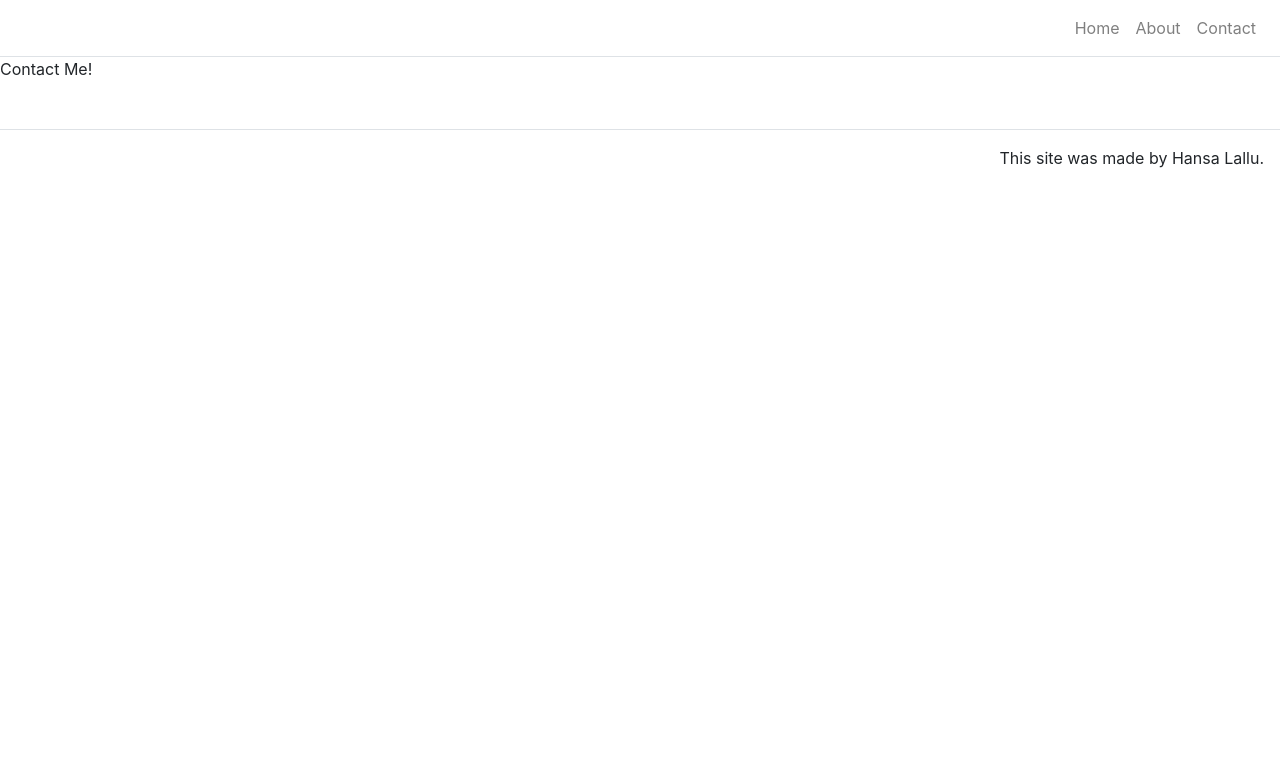
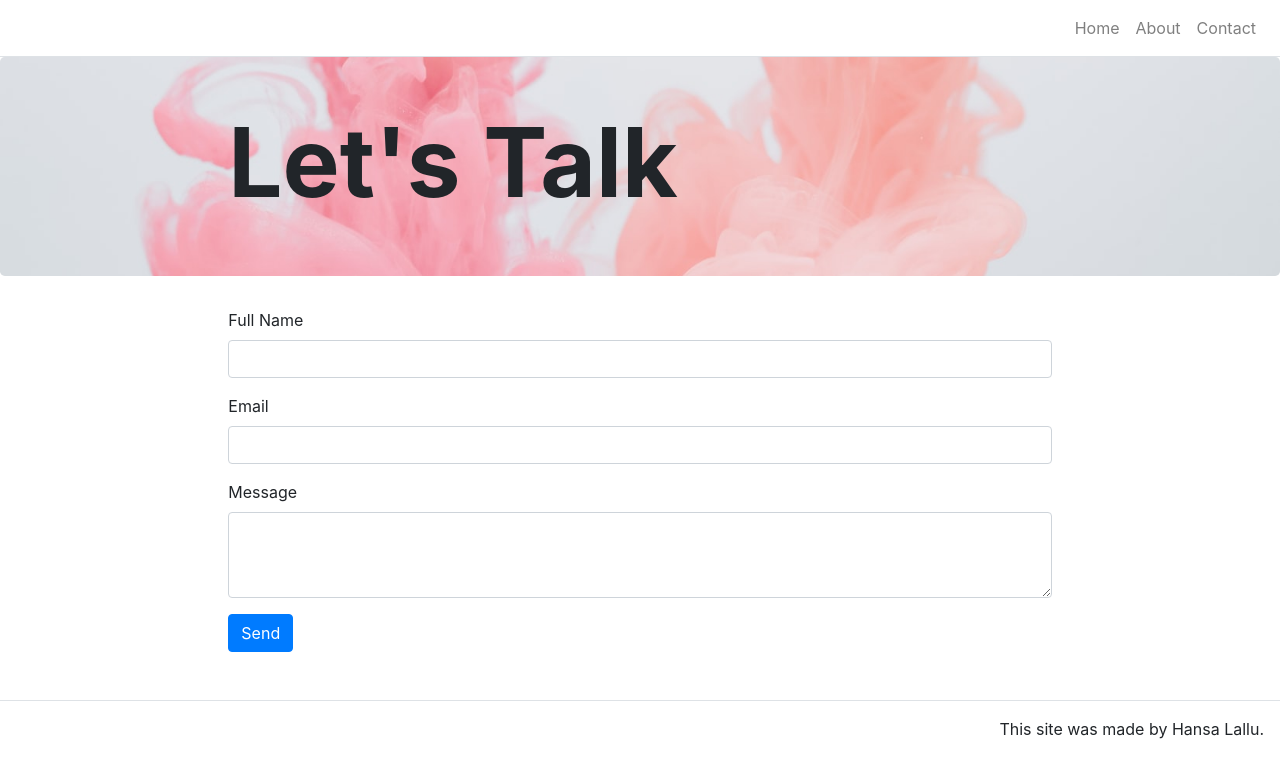
Before and after one commit to hansa-lallu/portfolio, a React (Create React App) app: page /contact in a window 1280 px wide. Shown: the top 778 px of the page. Built offline with nearby package versions, Linux system fonts and the light colour scheme.

Commit message:
creating a contact form

```diff
--- a/package.json
+++ b/package.json
@@ -6,6 +6,7 @@
     "@testing-library/jest-dom": "^4.2.4",
     "@testing-library/react": "^9.3.2",
     "@testing-library/user-event": "^7.1.2",
+    "axios": "^0.19.2",
     "bootstrap": "^4.5.0",
     "react": "^16.13.1",
     "react-bootstrap": "^1.0.1",
--- a/src/index.css
+++ b/src/index.css
@@ -58,3 +58,13 @@
   padding: 15px 0px 15px 80px;
   text-align: center;
 }
+
+.success-msg {
+  color: rgb(11, 192, 138);
+  padding: 10px 15px;
+}
+
+.err-msg {
+  color: rgb(225, 101, 96);
+  padding: 10px 15px;
+}
--- a/src/pages/ContactPage.js
+++ b/src/pages/ContactPage.js
@@ -1,9 +1,75 @@
 import React from 'react';
+import Hero from '../components/Hero';
+import Content from '../components/Content';
+import Form from 'react-bootstrap/Form';
+import Button from 'react-bootstrap/Button';
 
-function ContactPage(props) {
-  return (
-    <p>Contact Me!</p>
-  );
+class ContactPage extends React.Component {
+
+  constructor(props) {
+    super(props);
+    this.state = {
+      name: '',
+      email: '',
+      message: '',
+      disabled: false,
+      emailSent: null,
+    }
+  }
+
+  handleChange = (event) => {
+    const target = event.target;
+    const value = target.type === 'checkbox' ? target.checked : target.value;
+    const name = target.name;
+
+    this.setState({
+      [name]: value
+    })
+  }
+
+  handleSubmit = (event) => {
+    event.preventDefault();
+
+    this.setState({
+      disabled: true,
+    });
+  }
+
+  render() {
+    return (
+      <div>
+        <Hero title={this.props.title} />
+        <Content>
+          <Form onSubmit={this.handleSubmit} name="contact" method="POST" data-netlify="true">
+          <input type="hidden" name="form-name" value="contact" />
+            <Form.Group>
+              <Form.Label htmlFor="full-name">Full Name</Form.Label>
+              <Form.Control id="full-name" name="name" type="text" value={this.state.name} onChange={this.handleChange} />
+            </Form.Group>
+
+
+            <Form.Group>
+              <Form.Label htmlFor="email">Email</Form.Label>
+              <Form.Control id="email" name="email" type="email" value={this.state.email} onChange={this.handleChange} />
+            </Form.Group>
+
+
+            <Form.Group>
+              <Form.Label htmlFor="message">Message</Form.Label>
+              <Form.Control id="message" name="message" as="textarea" rows="3" value={this.state.message} onChange={this.handleChange} />
+            </Form.Group>
+
+            <Button className="d-inline-block" variant="primary" type="submit" disabled={this.state.disabled}>
+              Send
+            </Button>
+
+            {this.state.emailSent === true && <p className="d-inline success-msg font-weight-normal">Thanks for getting in touch, I will get back to you ASAP.</p>}
+            {this.state.emailSent === false && <p className="d-inline err-msg font-weight-normal">Error email not sent. Please try again.</p>}
+          </Form>
+        </Content>
+      </div>
+    );
+  }
 }
 
 export default ContactPage;
```
Also changed, not shown: 1 other file (tests, documents, lock files or other folders).
